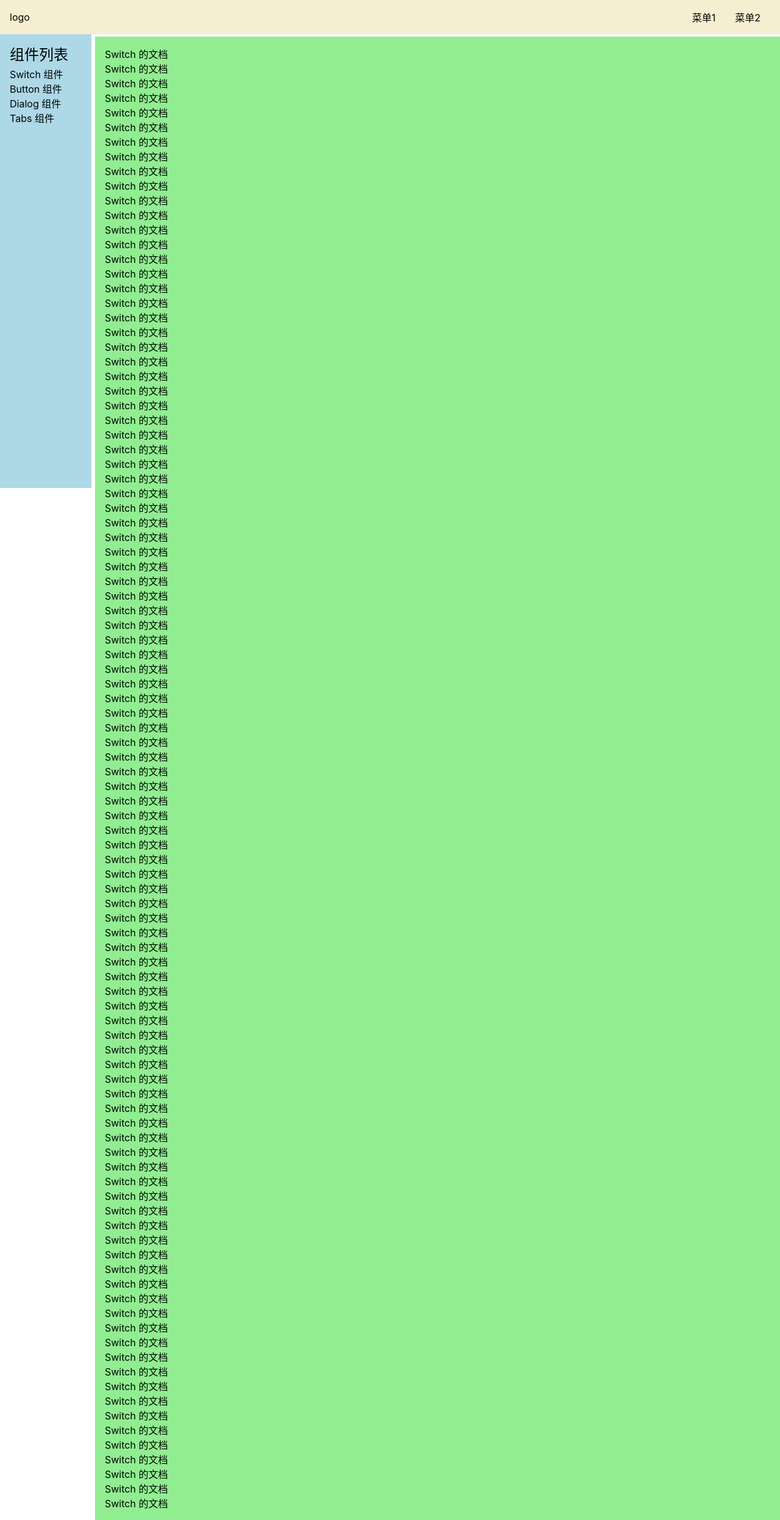
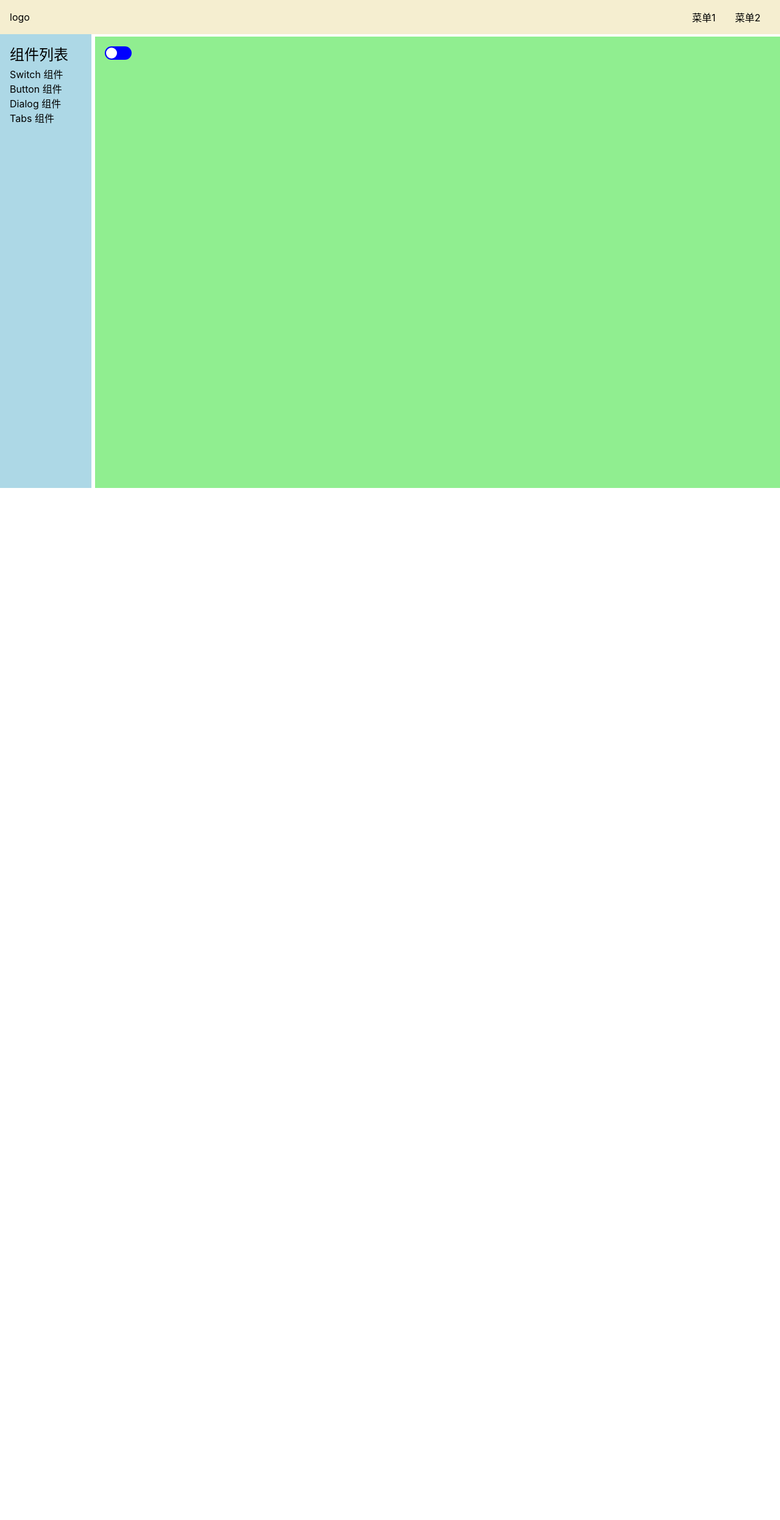
Before and after one commit to AmberWANGDM/diamond-ui, a Vue app: page /#/doc/switch in a window 1280 px wide. Shown: the whole page at 61% size. After the commit the page ends 800 px from the top, so only its background shows below. Built offline with nearby package versions, Linux system fonts and the light colour scheme.

Commit message:
switch html css1

```diff
--- a/src/components/SwitchDemo.vue
+++ b/src/components/SwitchDemo.vue
@@ -1,104 +1,13 @@
 <template>
   <div>
-    <p>Switch 的文档</p>
-    <p>Switch 的文档</p>
-    <p>Switch 的文档</p>
-    <p>Switch 的文档</p>
-    <p>Switch 的文档</p>
-    <p>Switch 的文档</p>
-    <p>Switch 的文档</p>
-    <p>Switch 的文档</p>
-    <p>Switch 的文档</p>
-    <p>Switch 的文档</p>
-    <p>Switch 的文档</p>
-    <p>Switch 的文档</p>
-    <p>Switch 的文档</p>
-    <p>Switch 的文档</p>
-    <p>Switch 的文档</p>
-    <p>Switch 的文档</p>
-    <p>Switch 的文档</p>
-    <p>Switch 的文档</p>
-    <p>Switch 的文档</p>
-    <p>Switch 的文档</p>
-    <p>Switch 的文档</p>
-    <p>Switch 的文档</p>
-    <p>Switch 的文档</p>
-    <p>Switch 的文档</p>
-    <p>Switch 的文档</p>
-    <p>Switch 的文档</p>
-    <p>Switch 的文档</p>
-    <p>Switch 的文档</p>
-    <p>Switch 的文档</p>
-    <p>Switch 的文档</p>
-    <p>Switch 的文档</p>
-    <p>Switch 的文档</p>
-    <p>Switch 的文档</p>
-    <p>Switch 的文档</p>
-    <p>Switch 的文档</p>
-    <p>Switch 的文档</p>
-    <p>Switch 的文档</p>
-    <p>Switch 的文档</p>
-    <p>Switch 的文档</p>
-    <p>Switch 的文档</p>
-    <p>Switch 的文档</p>
-    <p>Switch 的文档</p>
-    <p>Switch 的文档</p>
-    <p>Switch 的文档</p>
-    <p>Switch 的文档</p>
-    <p>Switch 的文档</p>
-    <p>Switch 的文档</p>
-    <p>Switch 的文档</p>
-    <p>Switch 的文档</p>
-    <p>Switch 的文档</p>
-    <p>Switch 的文档</p>
-    <p>Switch 的文档</p>
-    <p>Switch 的文档</p>
-    <p>Switch 的文档</p>
-    <p>Switch 的文档</p>
-    <p>Switch 的文档</p>
-    <p>Switch 的文档</p>
-    <p>Switch 的文档</p>
-    <p>Switch 的文档</p>
-    <p>Switch 的文档</p>
-    <p>Switch 的文档</p>
-    <p>Switch 的文档</p>
-    <p>Switch 的文档</p>
-    <p>Switch 的文档</p>
-    <p>Switch 的文档</p>
-    <p>Switch 的文档</p>
-    <p>Switch 的文档</p>
-    <p>Switch 的文档</p>
-    <p>Switch 的文档</p>
-    <p>Switch 的文档</p>
-    <p>Switch 的文档</p>
-    <p>Switch 的文档</p>
-    <p>Switch 的文档</p>
-    <p>Switch 的文档</p>
-    <p>Switch 的文档</p>
-    <p>Switch 的文档</p>
-    <p>Switch 的文档</p>
-    <p>Switch 的文档</p>
-    <p>Switch 的文档</p>
-    <p>Switch 的文档</p>
-    <p>Switch 的文档</p>
-    <p>Switch 的文档</p>
-    <p>Switch 的文档</p>
-    <p>Switch 的文档</p>
-    <p>Switch 的文档</p>
-    <p>Switch 的文档</p>
-    <p>Switch 的文档</p>
-    <p>Switch 的文档</p>
-    <p>Switch 的文档</p>
-    <p>Switch 的文档</p>
-    <p>Switch 的文档</p>
-    <p>Switch 的文档</p>
-    <p>Switch 的文档</p>
-    <p>Switch 的文档</p>
-    <p>Switch 的文档</p>
-    <p>Switch 的文档</p>
-    <p>Switch 的文档</p>
-    <p>Switch 的文档</p>
-    <p>Switch 的文档</p>
-    <p>Switch 的文档</p>
+    <Switch />
   </div>
 </template>
+
+<script lang="ts">
+import Switch from '../lib/Switch.vue'
+
+export default {
+  components: { Switch },
+}
+</script>
--- /dev/null
+++ b/src/lib/Switch.vue
@@ -0,0 +1,29 @@
+<template>
+  <button><span></span></button>
+</template>
+
+<script lang="ts">
+export default {}
+</script>
+
+<style lang="scss" scoped>
+$h: 22px;
+$h2: $h - 4px;
+button {
+  height: $h;
+  width: $h * 2;
+  border: none;
+  background: blue;
+  border-radius: $h/2;
+  position: relative;
+}
+span {
+  position: absolute;
+  top: 2px;
+  left: 2px;
+  height: $h2;
+  width: $h2;
+  background: white;
+  border-radius: $h2 / 2;
+}
+</style>
```
